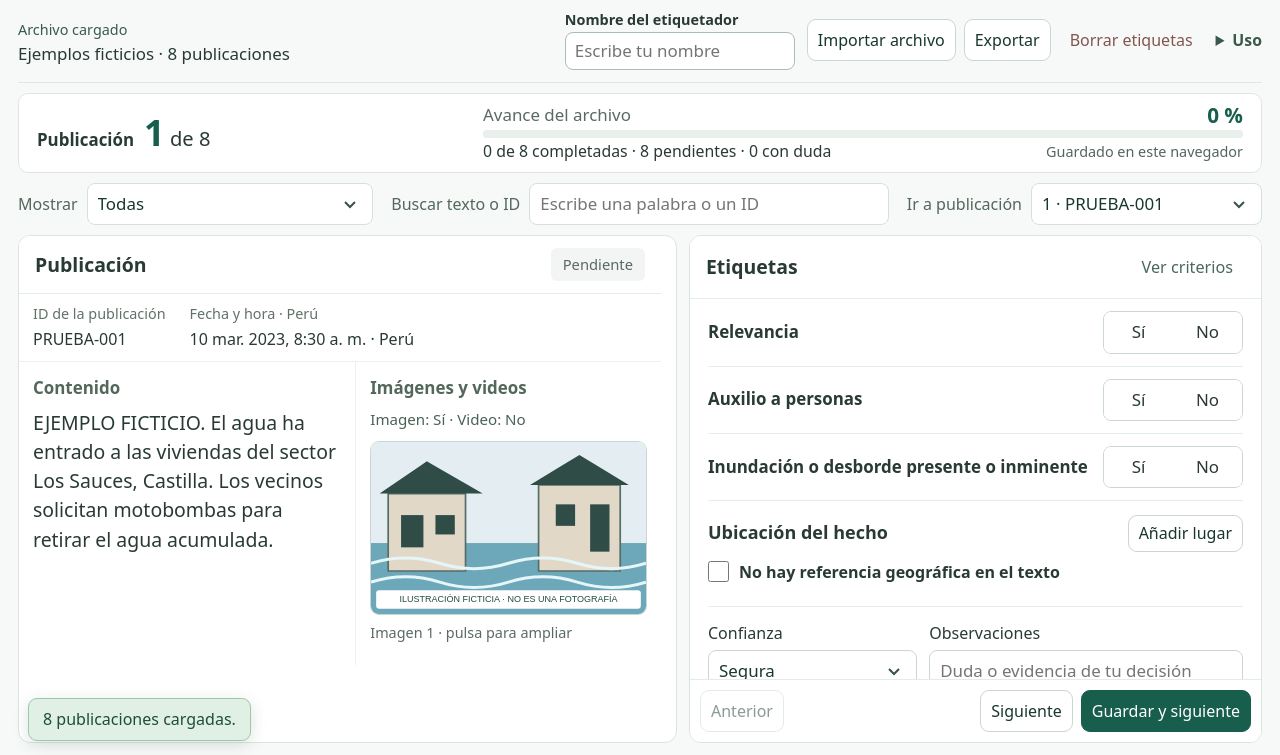
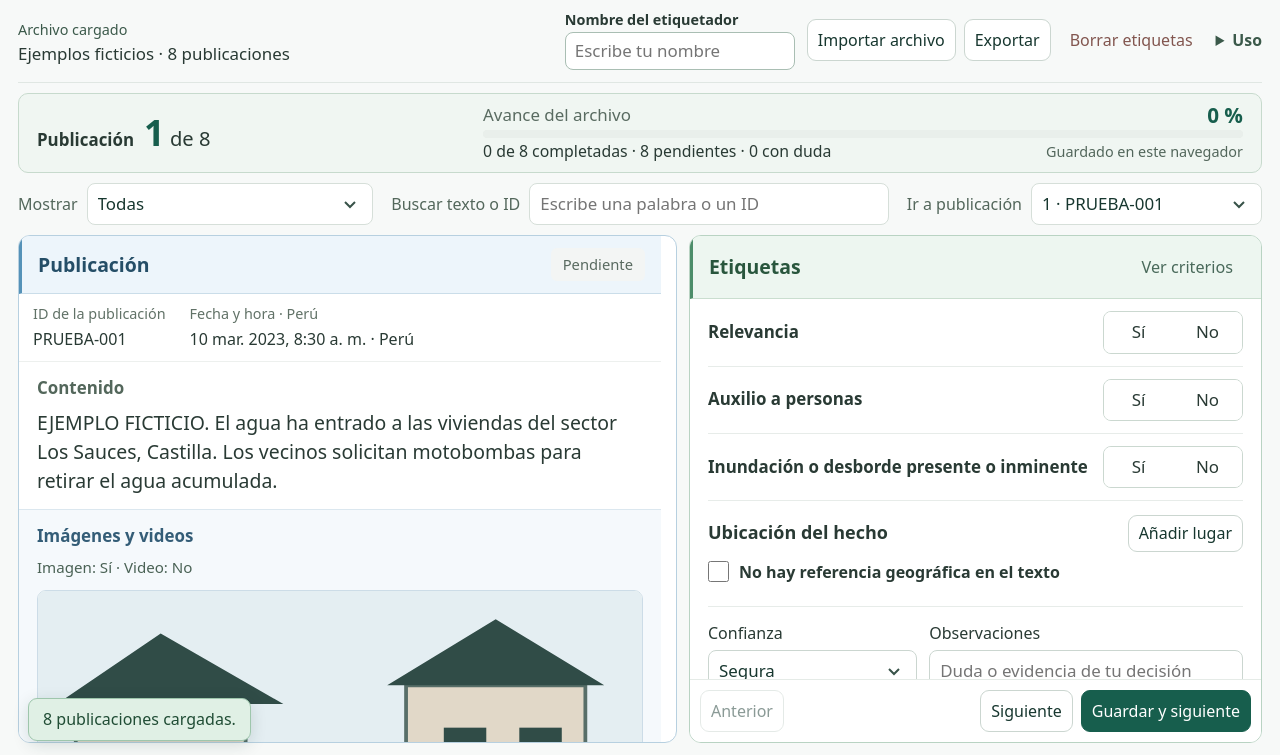
Before and after one commit to Joz16gg162/etiquetador-piura, a website: page index.html in a window 1280 px wide. Both pictures are taken after a click on the button "Probar con ejemplos". Shown: the part 45-800 px from the top of the page. Drawn offline with Linux system fonts and the light colour scheme.

Commit message:
Ampliar imágenes bajo el texto y distinguir paneles con colores suaves

```diff
--- a/index.html
+++ b/index.html
@@ -1,7 +1,7 @@
 <!doctype html>
 <html lang="es"><head>
 <meta charset="utf-8"><meta name="viewport" content="width=device-width,initial-scale=1"><meta name="description" content="Importa CSV o Excel, etiqueta publicaciones y exporta tu trabajo."><meta name="referrer" content="no-referrer">
-<title>Etiquetado manual</title><link rel="icon" href="assets/icon.svg" type="image/svg+xml"><link rel="stylesheet" href="styles.css?v=1.10"><link rel="stylesheet" href="layout.css?v=1.10"><link rel="stylesheet" href="workspace.css?v=1.10"><script src="core.js?v=1.10" defer></script><script src="vendor/xlsx.full.min.js" defer></script><script src="excel.js?v=1.10" defer></script><script src="demo.js" defer></script><script src="storage.js?v=1.10" defer></script><script src="app.js?v=1.10" defer></script>
+<title>Etiquetado manual</title><link rel="icon" href="assets/icon.svg" type="image/svg+xml"><link rel="stylesheet" href="styles.css?v=1.11"><link rel="stylesheet" href="layout.css?v=1.11"><link rel="stylesheet" href="workspace.css?v=1.11"><script src="core.js?v=1.11" defer></script><script src="vendor/xlsx.full.min.js" defer></script><script src="excel.js?v=1.11" defer></script><script src="demo.js" defer></script><script src="storage.js?v=1.11" defer></script><script src="app.js?v=1.11" defer></script>
 </head><body><main>
 <header class="page-header"><h1>Etiquetado manual</h1></header>
 <section class="file-panel" aria-labelledby="fileHeading">
--- a/workspace.css
+++ b/workspace.css
@@ -38,9 +38,9 @@ body.has-dataset .usage:not([open]){padding-top:8px;padding-bottom:8px}
  .has-dataset .publication-panel>.panel-heading{position:sticky;top:0;z-index:2;background:#edf3ef}
  .has-dataset .publication-panel #postPosition{position:absolute;width:1px;height:1px;overflow:hidden;clip-path:inset(50%)}
  .has-dataset .post-metadata{padding:10px 14px;gap:10px;flex-wrap:wrap;flex:none}.has-dataset .post-metadata dl{gap:12px 24px}.has-dataset .post-metadata dt{font-size:.8rem}.has-dataset .post-metadata dd{font-size:.89rem;margin-top:2px}.has-dataset .post-metadata a{font-size:.86rem}
- .has-dataset .publication-body{display:grid;grid-template-columns:minmax(0,1.1fr) minmax(0,1fr);align-content:start}.has-dataset .text-column,.has-dataset .media-column{padding:14px}.has-dataset .media-column{border-left:1px solid #d5e0d9;border-top:0}
+ .has-dataset .publication-body{display:grid;grid-template-columns:minmax(0,1fr);align-content:start}.has-dataset .text-column,.has-dataset .media-column{padding:14px 18px}.has-dataset .media-column{border-left:0;border-top:1px solid #dbe7ef}
  .has-dataset .post-text{font-size:1.08rem;line-height:1.5;margin:0}.has-dataset .field-heading{font-size:.94rem;margin-bottom:8px}.has-dataset .media-presence{margin:0 0 10px;font-size:.84rem}
- .has-dataset .media{display:grid;grid-template-columns:minmax(0,1fr);gap:12px}.has-dataset .media img,.has-dataset .media video{max-height:clamp(160px,28dvh,280px);object-fit:contain}.has-dataset .media figure{margin:0}.has-dataset .media figcaption{font-size:.8rem}.has-dataset .media>p{grid-column:1/-1}
+ .has-dataset .media{display:grid;grid-template-columns:minmax(0,1fr);gap:16px}.has-dataset .media img,.has-dataset .media video{width:100%;height:auto;max-height:clamp(300px,52dvh,560px);object-fit:contain}.has-dataset .media figure{margin:0}.has-dataset .media figcaption{font-size:.8rem}.has-dataset .media>p{grid-column:1/-1}
  .has-dataset .labels-panel form{display:flex;flex-direction:column;flex:1;min-height:0;padding:0;margin:0}
  .has-dataset #formFields{flex:1;min-height:0;overflow:auto;padding:12px;scrollbar-gutter:stable}
  .has-dataset .questions{grid-template-columns:1fr;gap:8px}
@@ -96,3 +96,12 @@ button,.button,input,select,textarea{border-color:#cbd6d0;font-weight:500}
 #toggleCriteria{border:0;color:#49695a;background:transparent;font-weight:500}
 @media(min-width:1100px) and (min-height:600px){.has-dataset .progress-block{max-width:760px;margin-left:auto}.has-dataset .work-header{padding:10px 18px}.has-dataset .current-post{border-right:0;padding-right:10px}.has-dataset .file-panel{border:0;border-bottom:1px solid #e0e7e3;border-radius:0;background:transparent;padding:5px 0 12px}.has-dataset .file-summary{gap:20px}.has-dataset .file-identity>.field-label{font-weight:500}.has-dataset #datasetTitle{font-weight:500}.has-dataset .file-actions{gap:8px}.has-dataset #formFields{padding:0 18px 14px}.has-dataset .question .choices{gap:0}.has-dataset .panel-heading h2{font-size:1.08rem}}
 @media(max-width:650px){.file-actions .export-menu{display:flex;flex-direction:column}.export-menu>summary{width:100%;height:100%}.has-dataset .work-header{padding:14px 16px}.has-dataset .current-post{border-color:#e0e7e3}.question .choices{width:100%}}
+
+/* Gentle color boundaries distinguish source material from annotation. */
+.publication-body{grid-template-columns:minmax(0,1fr)}
+.publication-panel{border-color:#b7d0e0}.labels-panel{border-color:#b9d3c3}
+.publication-panel>.panel-heading,.has-dataset .publication-panel>.panel-heading{background:#edf5fb;border-left:3px solid #5592b8;border-bottom-color:#cadde9;color:#254e67}
+.labels-panel>.panel-heading{background:#edf6f0;border-left:3px solid #4c8d69;border-bottom-color:#cadecf;color:#29563d}
+.media-column,.has-dataset .media-column{background:#f5f9fc;border-left:0;border-top:1px solid #dbe7ef}
+.media-column .field-heading{color:#345d77}.media .image{background:white;border-color:#ccdce7}
+.has-dataset .work-header{background:#f0f6f2;border-color:#c7dacd}
```
Also changed, not shown: README.md.
